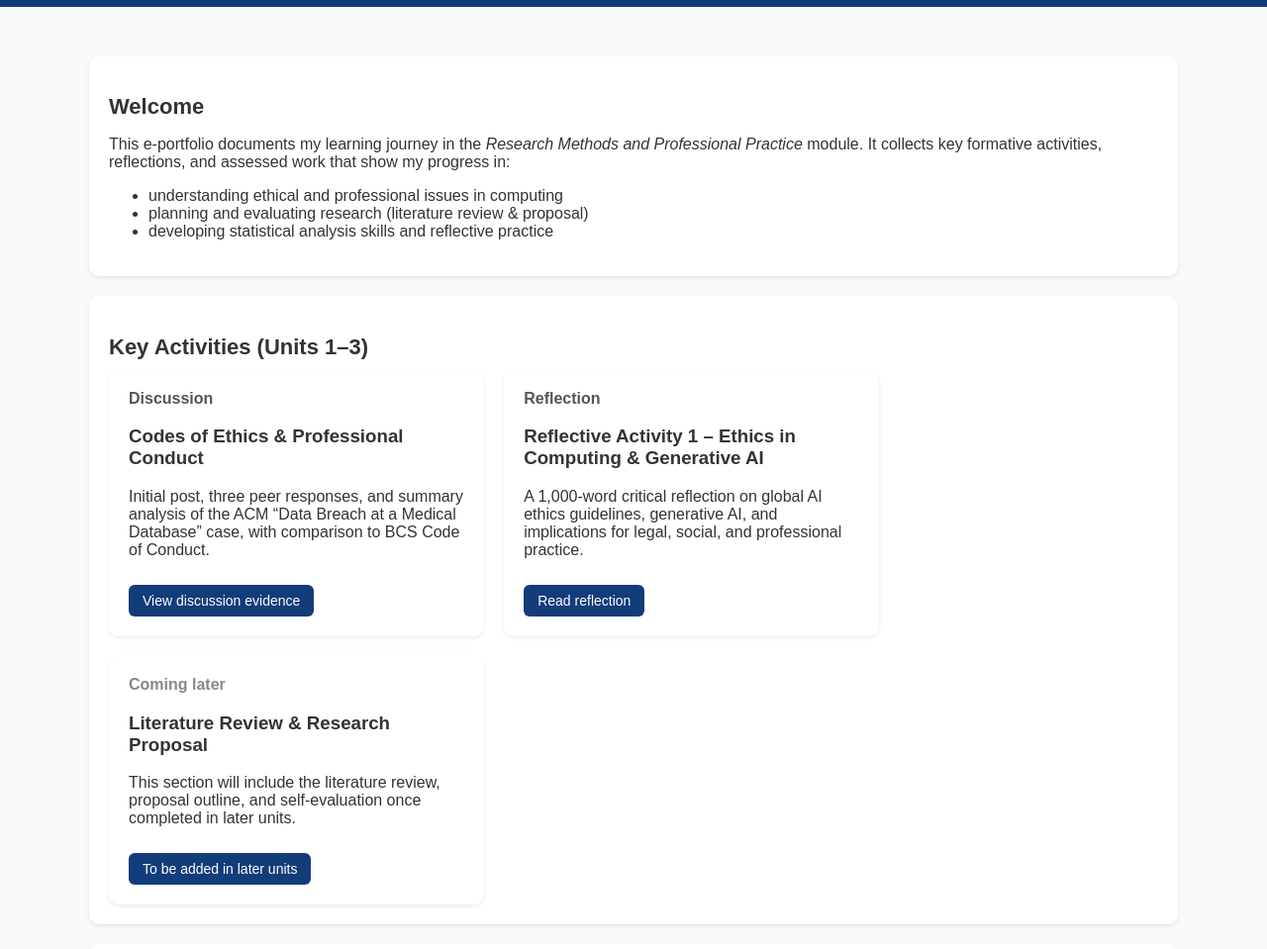
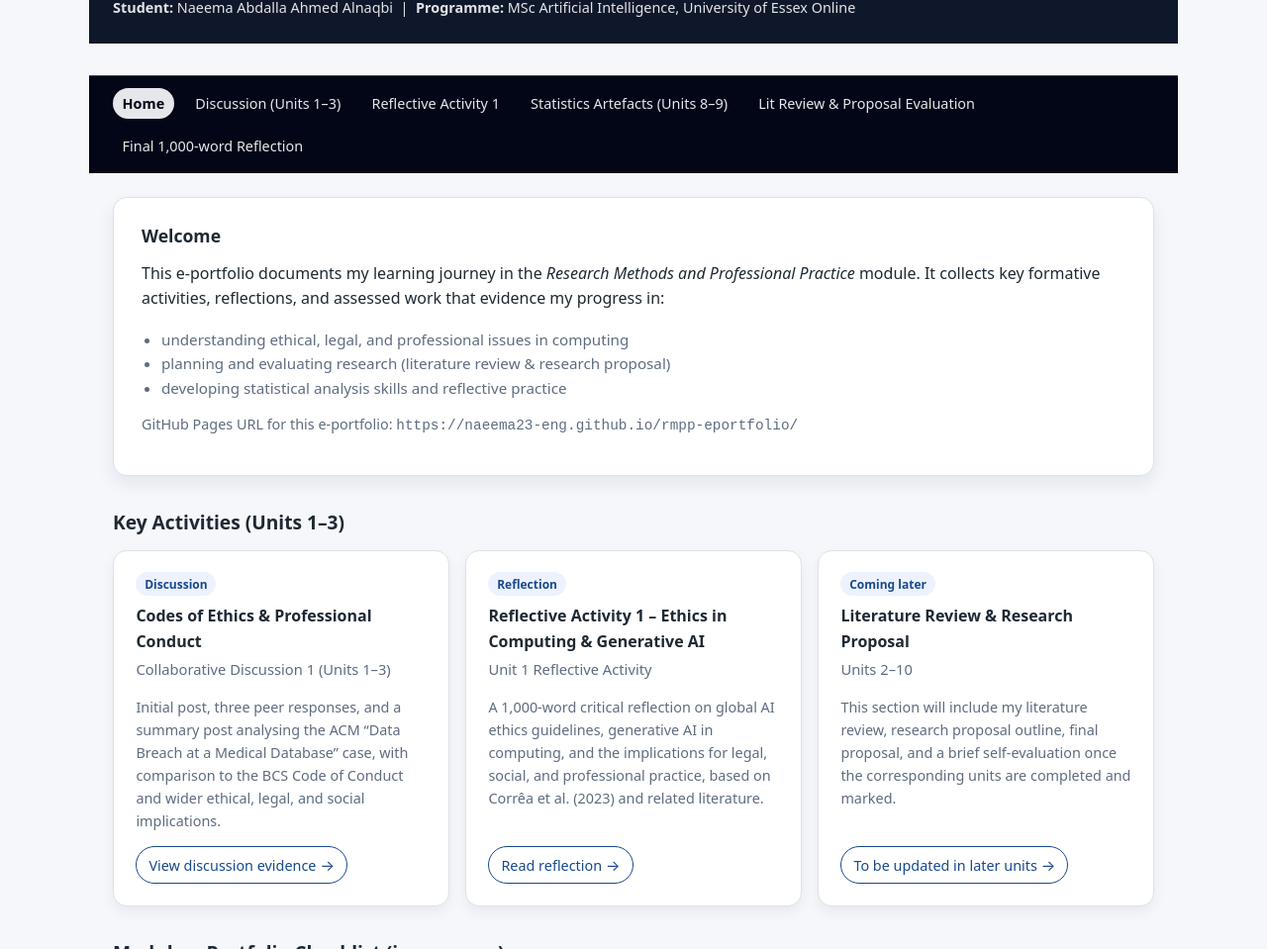
Before and after one commit to naeema23-eng/rmpp-eportfolio, a plain HTML site: page index.html in a window 1280 px wide. Shown: the part 84-1043 px from the top of the page at 99% size. Drawn offline with Linux system fonts and the light colour scheme.

Commit message:
Update index.html

```diff
--- a/index.html
+++ b/index.html
@@ -2,157 +2,345 @@
 <html lang="en">
 <head>
   <meta charset="UTF-8" />
-    <meta name="viewport" content="width=device-width, initial-scale=1.0" />
-    <title>Research Methods & Professional Practice – e-Portfolio</title>
+  <title>Research Methods &amp; Professional Practice – e-Portfolio</title>
+  <meta name="viewport" content="width=device-width, initial-scale=1" />
   <style>
+    :root {
+      --bg: #f5f7fb;
+      --card-bg: #ffffff;
+      --primary: #184a8c;
+      --primary-soft: #e3ecfb;
+      --border: #dde1ea;
+      --text-main: #1f2933;
+      --text-muted: #5f6c80;
+      --pill-bg: #eef2ff;
+    }
+
+    * {
+      box-sizing: border-box;
+    }
+
     body {
-            font-family: Arial, sans-serif;
       margin: 0;
-            padding: 0;
-            background: #f7f9fb;
-            color: #333;
+      font-family: system-ui, -apple-system, BlinkMacSystemFont, "Segoe UI",
+        sans-serif;
+      background: var(--bg);
+      color: var(--text-main);
+      line-height: 1.6;
+    }
+
+    a {
+      color: var(--primary);
+      text-decoration: none;
+    }
+    a:hover {
+      text-decoration: underline;
+    }
+
+    .page {
+      max-width: 1100px;
+      margin: 0 auto;
+      padding: 2.5rem 1.5rem 3rem;
+    }
+
+    header {
+      background: #0f172a;
+      color: #f9fafb;
+      padding: 1.75rem 1.5rem 1.5rem;
+      margin: -2.5rem -1.5rem 2rem;
+    }
+
+    header h1 {
+      margin: 0 0 0.4rem;
+      font-size: 1.8rem;
+    }
+
+    header .meta {
+      font-size: 0.9rem;
+      opacity: 0.9;
+    }
+
+    /* Top nav */
+    .nav {
+      display: flex;
+      flex-wrap: wrap;
+      gap: 0.75rem;
+      margin: 0 -1.5rem 1.5rem;
+      padding: 0.75rem 1.5rem;
+      background: #020617;
+      border-top: 1px solid rgba(148, 163, 184, 0.4);
+    }
+
+    .nav a {
+      font-size: 0.9rem;
+      color: #e5e7eb;
+      padding: 0.25rem 0.6rem;
+      border-radius: 999px;
+    }
+
+    .nav a.active {
+      background: #e5e7eb;
+      color: #020617;
+      font-weight: 600;
+    }
+
+    /* Welcome card */
+    .card {
+      background: var(--card-bg);
+      border-radius: 14px;
+      padding: 1.5rem 1.75rem;
+      box-shadow: 0 8px 18px rgba(15, 23, 42, 0.08);
+      border: 1px solid var(--border);
+    }
+
+    .card + .card {
+      margin-top: 1.25rem;
+    }
+
+    .welcome-title {
+      font-size: 1.1rem;
+      font-weight: 600;
+      margin-bottom: 0.75rem;
+    }
+
+    .welcome-list {
+      margin: 0.5rem 0 0;
+      padding-left: 1.25rem;
+      color: var(--text-muted);
+      font-size: 0.95rem;
+    }
+
+    h2.section-title {
+      margin: 2rem 0 0.75rem;
+      font-size: 1.2rem;
+    }
+
+    /* Activity cards */
+    .activities-grid {
+      display: grid;
+      grid-template-columns: repeat(auto-fit, minmax(260px, 1fr));
+      gap: 1rem;
+      margin-top: 0.5rem;
+    }
+
+    .activity-card {
+      background: var(--card-bg);
+      border-radius: 14px;
+      padding: 1.25rem 1.4rem 1.4rem;
+      border: 1px solid var(--border);
+      box-shadow: 0 6px 14px rgba(15, 23, 42, 0.06);
+      display: flex;
+      flex-direction: column;
+      justify-content: space-between;
+    }
+
+    .activity-pill {
+      display: inline-block;
+      padding: 0.15rem 0.55rem;
+      border-radius: 999px;
+      background: var(--pill-bg);
+      font-size: 0.75rem;
+      font-weight: 600;
+      color: var(--primary);
+      margin-bottom: 0.5rem;
+    }
+
+    .activity-title {
+      font-weight: 600;
+      margin-bottom: 0.2rem;
+    }
+
+    .activity-subtitle {
+      font-size: 0.92rem;
+      color: var(--text-muted);
+      margin-bottom: 0.55rem;
+    }
+
+    .activity-text {
+      font-size: 0.9rem;
+      color: var(--text-muted);
+      margin-bottom: 0.9rem;
+    }
+
+    .activity-footer {
+      margin-top: auto;
+    }
+
+    .btn-link {
+      display: inline-flex;
+      align-items: center;
+      gap: 0.25rem;
+      font-size: 0.9rem;
+      padding: 0.35rem 0.75rem;
+      border-radius: 999px;
+      border: 1px solid var(--primary);
+      color: var(--primary);
+      text-decoration: none;
+      background: #fff;
+    }
+
+    .btn-link:hover {
+      background: var(--primary-soft);
+      text-decoration: none;
+    }
+
+    .btn-link span.arrow {
+      font-size: 0.95rem;
+    }
+
+    /* Checklist */
+    .checklist {
+      font-size: 0.92rem;
+      color: var(--text-muted);
+      margin-top: 0.35rem;
+      padding-left: 1.1rem;
+    }
+    .checklist li {
+      margin-bottom: 0.25rem;
+    }
+
+    .checklist strong {
+      color: var(--text-main);
+    }
+
+    @media (max-width: 600px) {
+      header h1 {
+        font-size: 1.45rem;
+      }
+      .page {
+        padding-inline: 1rem;
       }
       header {
-            background: #133c7a;
-            color: white;
-            padding: 20px;
+        margin-inline: -1rem;
       }
-        header h1 {
-            margin: 0;
-            font-size: 26px;
+      .nav {
+        margin-inline: -1rem;
       }
-        header p {
-            margin: 4px 0 0 0;
-            font-size: 14px;
-        }
-        .container {
-            padding: 30px;
-            max-width: 1100px;
-            margin: auto;
-        }
-        .card {
-            background: white;
-            padding: 20px;
-            border-radius: 10px;
-            margin: 20px 0;
-            box-shadow: 0 2px 4px rgba(0,0,0,0.08);
-        }
-        .section-title {
-            font-size: 22px;
-            margin-bottom: 10px;
-            font-weight: bold;
-        }
-        .card-row {
-            display: flex;
-            gap: 20px;
-            flex-wrap: wrap;
-        }
-        .card-small {
-            background: white;
-            padding: 20px;
-            border-radius: 10px;
-            width: 32%;
-            min-width: 300px;
-            box-shadow: 0 2px 4px rgba(0,0,0,0.08);
-        }
-        a.button {
-            display: inline-block;
-            margin-top: 10px;
-            padding: 8px 14px;
-            background: #133c7a;
-            color: white;
-            text-decoration: none;
-            border-radius: 6px;
-            font-size: 14px;
-        }
-        .checklist li {
-            margin-bottom: 6px;
     }
   </style>
 </head>
-
 <body>
-
+  <div class="page">
     <header>
-    <h1>Research Methods & Professional Practice – e-Portfolio</h1>
-    <p><strong>Student:</strong> Naeema Abdalla Ahmed Alnaqbi
-       &nbsp; | &nbsp;
-       <strong>Programme:</strong> MSc Artificial Intelligence
-       &nbsp; | &nbsp;
-       University of Essex Online
-    </p>
+      <h1>Research Methods &amp; Professional Practice – e-Portfolio</h1>
+      <div class="meta">
+        <strong>Student:</strong> Naeema Abdalla Ahmed Alnaqbi &nbsp;|&nbsp;
+        <strong>Programme:</strong> MSc Artificial Intelligence, University of Essex Online
+      </div>
     </header>
 
-<div class="container">
+    <nav class="nav">
+      <a href="index.html" class="active">Home</a>
+      <a href="discussion.html">Discussion (Units 1–3)</a>
+      <a href="reflective-activity-1.html">Reflective Activity 1</a>
+      <a href="stats.html">Statistics Artefacts (Units 8–9)</a>
+      <a href="proposal-eval.html">Lit Review &amp; Proposal Evaluation</a>
+      <a href="reflection.html">Final 1,000-word Reflection</a>
+    </nav>
 
-    <!-- Welcome Card -->
-    <div class="card">
-        <h2 class="section-title">Welcome</h2>
-        <p>
+    <main>
+      <!-- Welcome -->
+      <section class="card">
+        <div class="welcome-title">Welcome</div>
+        <p style="margin-top:0;">
           This e-portfolio documents my learning journey in the
-            <em>Research Methods and Professional Practice</em> module.
-            It collects key formative activities, reflections, and assessed work that show my progress in:
+          <em>Research Methods and Professional Practice</em> module. It collects key formative
+          activities, reflections, and assessed work that evidence my progress in:
         </p>
-        <ul>
-            <li>understanding ethical and professional issues in computing</li>
-            <li>planning and evaluating research (literature review & proposal)</li>
+        <ul class="welcome-list">
+          <li>understanding ethical, legal, and professional issues in computing</li>
+          <li>planning and evaluating research (literature review &amp; research proposal)</li>
           <li>developing statistical analysis skills and reflective practice</li>
         </ul>
+        <p style="margin-top:0.8rem; font-size:0.9rem; color:var(--text-muted);">
+          GitHub Pages URL for this e-portfolio:
+          <code>https://naeema23-eng.github.io/rmpp-eportfolio/</code>
+        </p>
+      </section>
+
+      <!-- Key activities -->
+      <h2 class="section-title">Key Activities (Units 1–3)</h2>
+      <section class="activities-grid">
+        <!-- Discussion card -->
+        <article class="activity-card">
+          <div>
+            <div class="activity-pill">Discussion</div>
+            <div class="activity-title">Codes of Ethics &amp; Professional Conduct</div>
+            <div class="activity-subtitle">Collaborative Discussion 1 (Units 1–3)</div>
+            <p class="activity-text">
+              Initial post, three peer responses, and a summary post analysing the ACM
+              “Data Breach at a Medical Database” case, with comparison to the BCS Code
+              of Conduct and wider ethical, legal, and social implications.
+            </p>
           </div>
+          <div class="activity-footer">
+            <a class="btn-link" href="discussion.html">
+              <span>View discussion evidence</span>
+              <span class="arrow">→</span>
+            </a>
+          </div>
+        </article>
 
-    <!-- Activities Section -->
-    <div class="card">
-        <h2 class="section-title">Key Activities (Units 1–3)</h2>
+        <!-- Reflective Activity 1 card -->
+        <article class="activity-card">
+          <div>
+            <div class="activity-pill">Reflection</div>
+            <div class="activity-title">
+              Reflective Activity 1 – Ethics in Computing &amp; Generative AI
+            </div>
+            <div class="activity-subtitle">Unit 1 Reflective Activity</div>
+            <p class="activity-text">
+              A 1,000-word critical reflection on global AI ethics guidelines, generative
+              AI in computing, and the implications for legal, social, and professional
+              practice, based on Corrêa et&nbsp;al. (2023) and related literature.
+            </p>
+          </div>
+          <div class="activity-footer">
+            <a class="btn-link" href="reflective-activity-1.html">
+              <span>Read reflection</span>
+              <span class="arrow">→</span>
+            </a>
+          </div>
+        </article>
 
-        <div class="card-row">
-
-            <!-- Discussion -->
-            <div class="card-small">
-                <strong style="color:#555;">Discussion</strong>
-                <h3>Codes of Ethics & Professional Conduct</h3>
-                <p>
-                    Initial post, three peer responses, and summary analysis of the ACM “Data Breach at a Medical Database” case, with comparison to BCS Code of Conduct.
+        <!-- Lit review & proposal card -->
+        <article class="activity-card">
+          <div>
+            <div class="activity-pill">Coming later</div>
+            <div class="activity-title">Literature Review &amp; Research Proposal</div>
+            <div class="activity-subtitle">Units 2–10</div>
+            <p class="activity-text">
+              This section will include my literature review, research proposal outline,
+              final proposal, and a brief self-evaluation once the corresponding units are
+              completed and marked.
             </p>
-                <a class="button" href="discussion.html">View discussion evidence</a>
           </div>
-
-            <!-- Reflection Activity 1 -->
-            <div class="card-small">
-                <strong style="color:#555;">Reflection</strong>
-                <h3>Reflective Activity 1 – Ethics in Computing & Generative AI</h3>
-                <p>
-                    A 1,000-word critical reflection on global AI ethics guidelines, generative AI, and implications for legal, social, and professional practice.
-                </p>
-                <a class="button" href="reflective-activity-1.html">Read reflection</a>
+          <div class="activity-footer">
+            <a class="btn-link" href="proposal-eval.html">
+              <span>To be updated in later units</span>
+              <span class="arrow">→</span>
+            </a>
           </div>
-
-            <!-- Coming Soon -->
-            <div class="card-small">
-                <strong style="color:#888;">Coming later</strong>
-                <h3>Literature Review & Research Proposal</h3>
-                <p>
-                    This section will include the literature review, proposal outline, and self-evaluation once completed in later units.
-                </p>
-                <a class="button" href="proposal-eval.html">To be added in later units</a>
-            </div>
-
-        </div>
-    </div>
+        </article>
+      </section>
 
       <!-- Checklist -->
-    <div class="card">
       <h2 class="section-title">Module e-Portfolio Checklist (in progress)</h2>
+      <section class="card">
+        <p style="margin-top:0; font-size:0.93rem;">
+          This checklist tracks the required components for the final e-portfolio submission
+          (Unit 12, 40% of the module mark).
+        </p>
         <ul class="checklist">
-            <li>✔ Unit 1–3 Discussion: Initial post, peer responses, summary</li>
-            <li>✔ Reflective Activity 1 – Ethics & Generative AI</li>
-            <li>□ Literature Review (final submission) + short self-evaluation</li>
-            <li>□ Research Proposal (final submission) + short self-evaluation</li>
-            <li>□ Statistics exercises (Units 8–9) and learning reflection</li>
-            <li>□ Final 1,000-word module reflection + e-portfolio branch for submission</li>
+          <li>✔ <strong>Unit 1–3 Discussion:</strong> Initial post, three peer responses, summary</li>
+          <li>✔ <strong>Reflective Activity 1:</strong> Ethics in Computing in the age of Generative AI</li>
+          <li>☐ <strong>Literature Review:</strong> Final submission + short self-evaluation</li>
+          <li>☐ <strong>Research Proposal:</strong> Final submission + short self-evaluation</li>
+          <li>☐ <strong>Statistics exercises (Units 8–9):</strong> Worksheets + brief reflection</li>
+          <li>☐ <strong>Final 1,000-word module reflection:</strong> Plus dedicated e-portfolio branch for submission</li>
         </ul>
+      </section>
+    </main>
   </div>
-
-</div>
-
 </body>
 </html>
```
Lines whose indentation alone changed are shown as unchanged.
